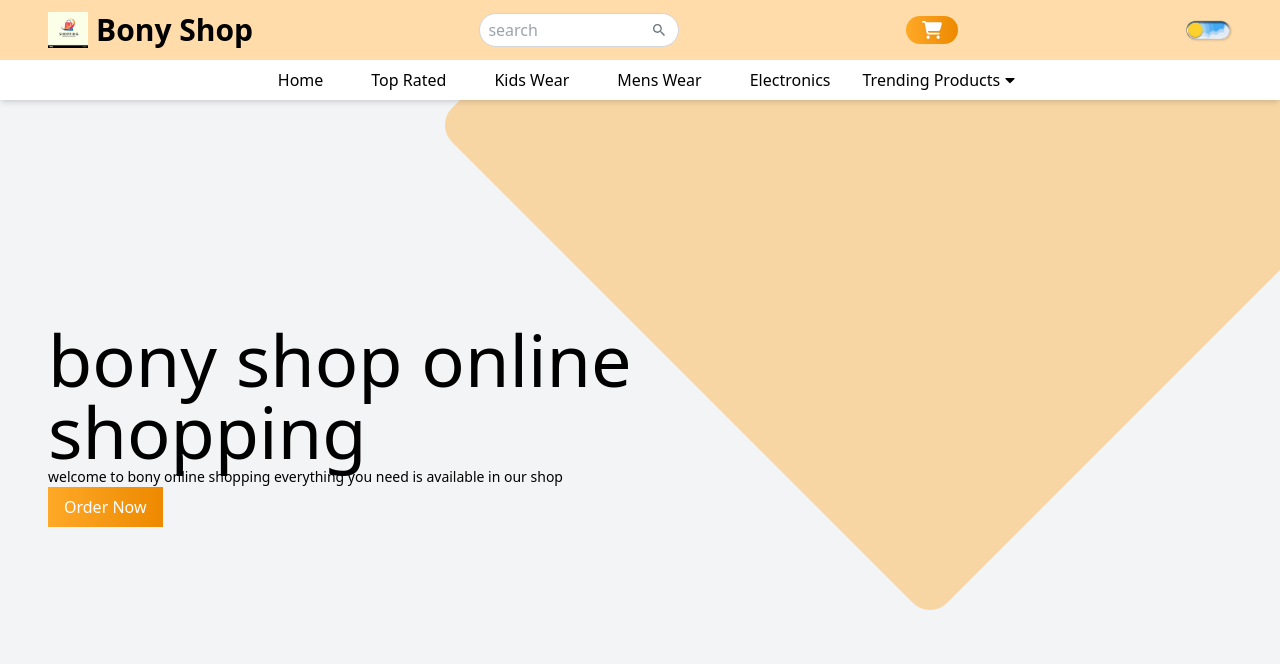
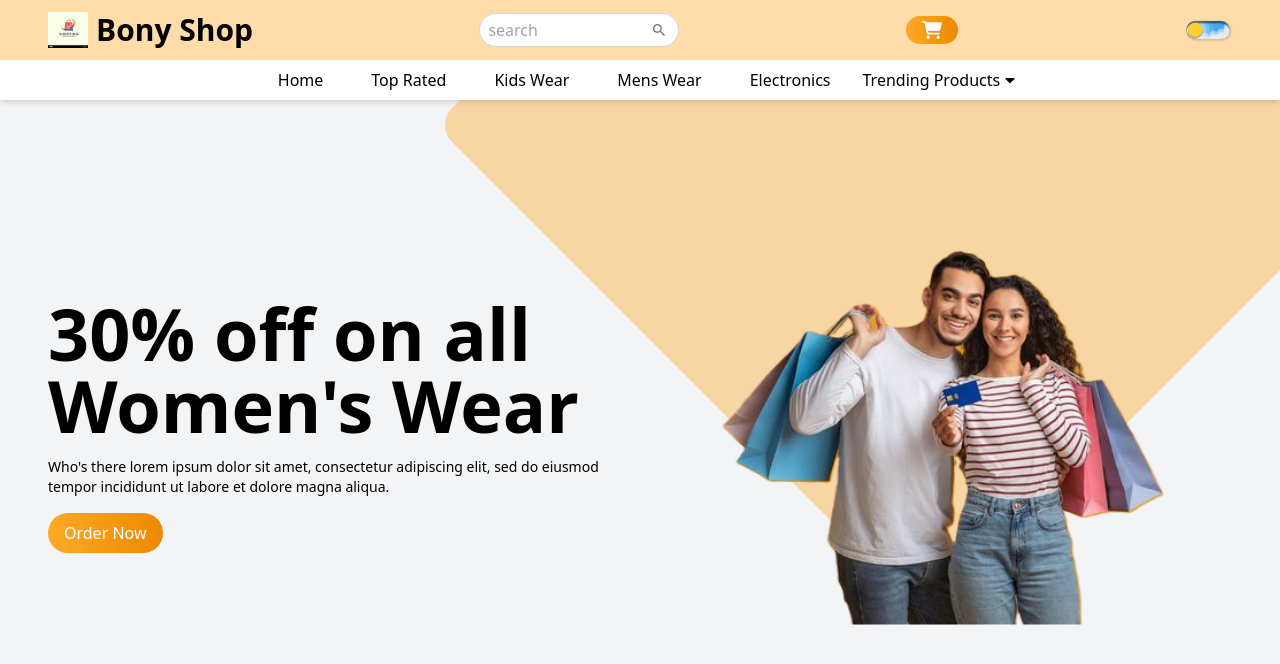
Before and after one commit to GaromaMakure/Ecommerce-website, a React (Vite) app: page / in a window 1280 px wide. Shown: the top 664 px of the page. Built offline with nearby package versions, Linux system fonts and the light colour scheme.

Commit message:
Updating hero file

```diff
--- a/src/components/Hero/Hero.jsx
+++ b/src/components/Hero/Hero.jsx
@@ -1,8 +1,9 @@
 import React from "react";
-
 import Image1 from "../../assets/hero/women.png";
 import Image2 from "../../assets/hero/shopping.png";
 import Image3 from "../../assets/hero/sale.png";
+import Slider from "react-slick";
+
 const ImageList = [
   {
     id: 1,
@@ -27,32 +28,79 @@
   },
 ];
 
-const Hero = () => {
+const Hero = ({ handleOrderPopup }) => {
+  var settings = {
+    dots: false,
+    arrows: false,
+    infinite: true,
+    speed: 800,
+    slidesToScroll: 1,
+    autoplay: true,
+    autoplaySpeed: 4000,
+    cssEase: "ease-in-out",
+    pauseOnHover: false,
+    pauseOnFocus: true,
+  };
+
   return (
-    <div className="relative overflow-hidden min-h-[550px] sm:min-h-[650px] bg-gray-100 flex justify-center items-center dark:bg-gray-950 dark:text-white duration-200  ">
+    <div className="relative overflow-hidden min-h-[550px] sm:min-h-[650px] bg-gray-100 flex justify-center items-center dark:bg-gray-950 dark:text-white duration-200 ">
       {/* background pattern */}
-      <div className="h-[700px] w-[700px] bg-primary/40 absolute -top-1/2 right-0 rounded-3xl rotate-45 -z-9"></div>
+      <div className="h-[700px] w-[700px] bg-primary/40 absolute -top-1/2 right-0 rounded-3xl rotate-45 -z[8]"></div>
       {/* hero section */}
       <div className="container pb-8 sm:pb-0">
+        <Slider {...settings}>
+          {ImageList.map((data) => (
             <div>
-          <div className="grid grid-cols-1 sm:grid-cols-2 ">
-            {/* text content part */}
-            <div>
-              <h1 className="text-5xl sm:text-6xl lg:text-7xl">
-                bony shop online shopping
+              <div className="grid grid-cols-1 sm:grid-cols-2">
+                {/* text content section */}
+                <div className="flex flex-col justify-center gap-4 pt-12 sm:pt-0 text-center sm:text-left order-2 sm:order-1 relative z-10">
+                  <h1
+                    data-aos="zoom-out"
+                    data-aos-duration="500"
+                    data-aos-once="true"
+                    className="text-5xl sm:text-6xl lg:text-7xl font-bold"
+                  >
+                    {data.title}
                   </h1>
-              <p className="text-sm">
-                welcome to bony online shopping everything you need is available
-                in our shop
+                  <p
+                    data-aos="fade-up"
+                    data-aos-duration="500"
+                    data-aos-delay="100"
+                    className="text-sm"
+                  >
+                    {data.description}
                   </p>
-              <div>
-                <button className="bg-gradient-to-r from-primary to-secondary hover:scale-105 duration-200 text-white py-2 px-4">
+                  <div
+                    data-aos="fade-up"
+                    data-aos-duration="500"
+                    data-aos-delay="300"
+                  >
+                    <button
+                      onClick={handleOrderPopup}
+                      className="bg-gradient-to-r from-primary to-secondary hover:scale-105 duration-200 text-white py-2 px-4 rounded-full"
+                    >
                       Order Now
                     </button>
                   </div>
                 </div>
+                {/* image section */}
+                <div className="order-1 sm:order-2">
+                  <div
+                    data-aos="zoom-in"
+                    data-aos-once="true"
+                    className="relative z-10"
+                  >
+                    <img
+                      src={data.img}
+                      alt=""
+                      className="w-[300px] h-[300px] sm:h-[450px] sm:w-[450px] sm:scale-105 lg:scale-120 object-contain mx-auto"
+                    />
                   </div>
                 </div>
+              </div>
+            </div>
+          ))}
+        </Slider>
       </div>
     </div>
   );
```
Lines whose indentation alone changed are shown as unchanged.
